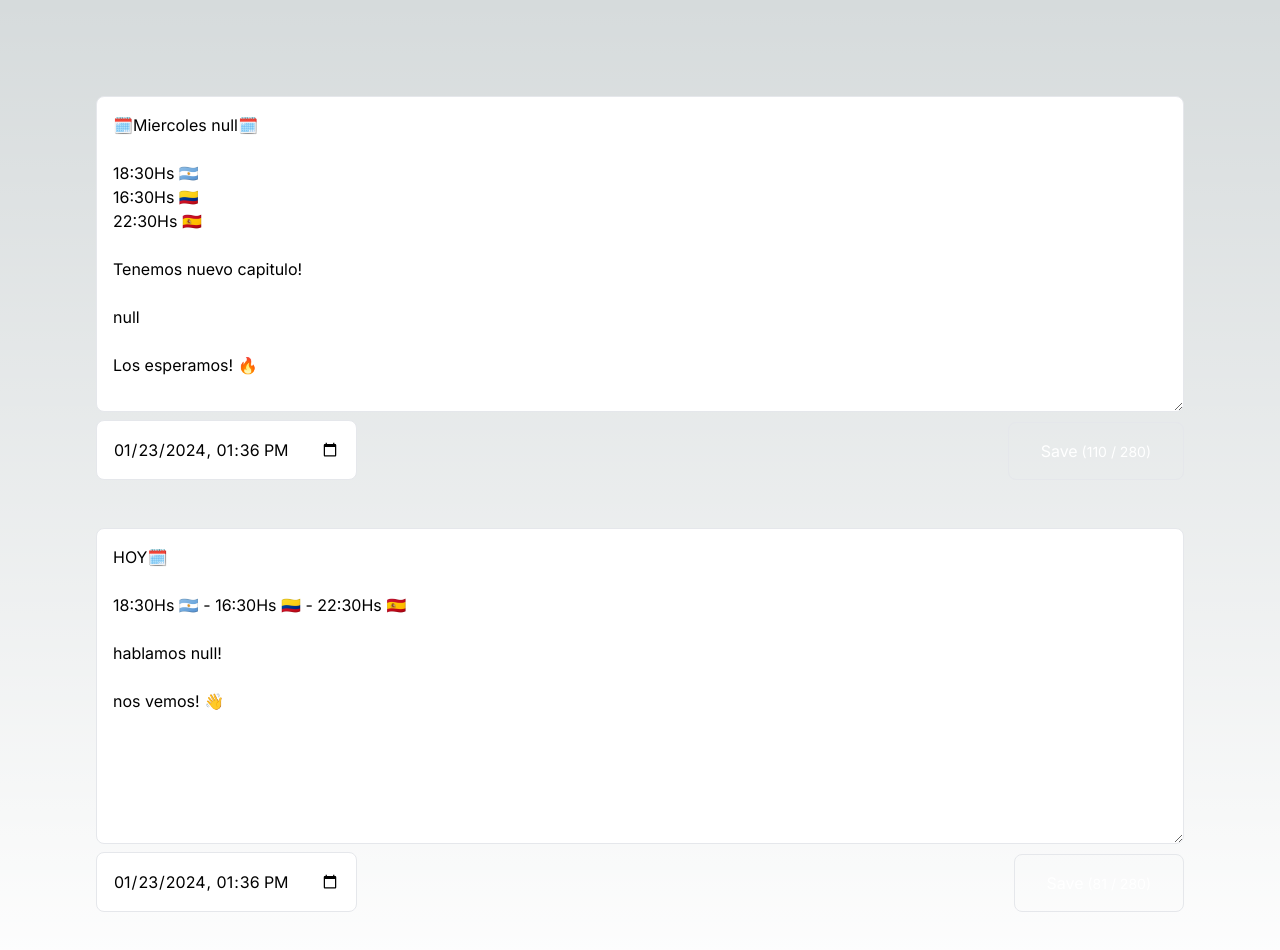
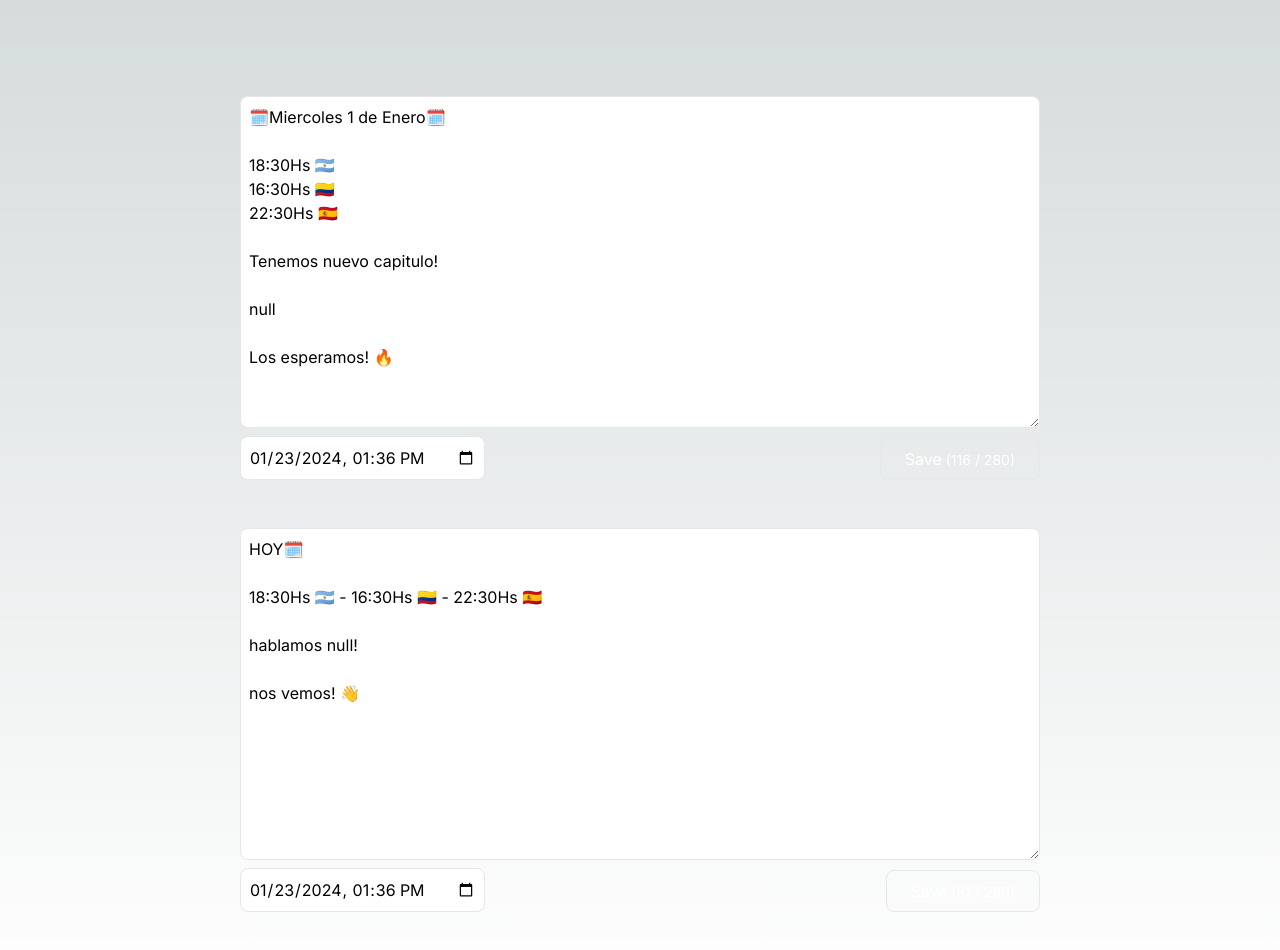
Before and after one commit to frontend-army/podcast-telegram-bot, a Next.js app: page /editor in a window 1280 px wide. Shown: the top 950 px of the page. Built offline with nearby package versions, Linux system fonts and the light colour scheme.

Commit message:
Corrections to editor

```diff
--- a/pages/api/create_episode.ts
+++ b/pages/api/create_episode.ts
@@ -79,7 +79,7 @@ export default async function handler(request: TelegramRequest, res: NextApiResp
 
         const notionEpisodeUrl = nextEpisodeDocResponse.results[0]?.url;
         const response = `Capítulo ${nextEpisodeNumber}: ${topic} ${notionEpisodeUrl}
-          Editor link: https://podcast-telegram-bot-seven.vercel.app/editor?date=${getNextPodcastDate(today).getDate()}/${getNextPodcastDate(today).getMonth()}&topic=${topic}&description=${description}`;
+          Editor link: https://podcast-telegram-bot-seven.vercel.app/editor?date=${getNextPodcastDate(today).getTime()}&topic=${topic}&description=${description}`;
         const sentMessage = await sendMessage(process.env.TELEGRAM_API_KEY, process.env.CHAT_ID, response);
         const oldMessageProperty = nextEpisodeDocResponse.results[0]?.properties?.telegram_message_id
         // TODO: Separate updating title from message_id and get new url for message.
--- a/src/app/editor/page.tsx
+++ b/src/app/editor/page.tsx
@@ -2,8 +2,12 @@
 import { useSearchParams } from 'next/navigation';
 import { useState } from "react";
 
+const months = [
+  "Enero", "Febrero", "Marzo", "Abril", "Mayo", "Junio", "Julio", "Agosto",
+  "Septiembre", "Octubre", "Noviembre", "Diciembre"
+]
 const templates = [
-  (chapter) => `🗓️Miercoles ${chapter.date}🗓️
+  (chapter) => `🗓️Miercoles ${chapter.date.getDate()} de ${months[chapter.date.getMonth()]}🗓️
 
 18:30Hs 🇦🇷
 16:30Hs 🇨🇴
@@ -11,50 +15,52 @@ const templates = [
 
 Tenemos nuevo capitulo!
 
-${chapter.title}
+${chapter.topic}
 
 Los esperamos! 🔥`,
   (chapter) => `HOY🗓️
 
 18:30Hs 🇦🇷 - 16:30Hs 🇨🇴 - 22:30Hs 🇪🇸
 
-hablamos ${chapter.title}!
+hablamos ${chapter.description}!
 
 nos vemos! 👋`
 ];
 
 export default function Home() {
   const searchParam = useSearchParams();
+  const [loading, setLoading] = useState(false);
   const [tweets = [], setTweets] = useState(
     templates.map((template) => ({
       text: template({
-        title: searchParam?.get('title'),
-        date: searchParam?.get('date'),
+        topic: searchParam?.get('topic'),
+        date: new Date(Number(searchParam?.get('date'))),
         description: searchParam?.get('description')
       }),
       date: new Date().toISOString().slice(0, 16)
     }))
   );
   const handleSave = async (tweet) => {
+    setLoading(true);
     await fetch("/api/tweet", {
       method: "POST",
       headers: {
         "Content-Type": "application/json"
       },
       body: JSON.stringify(tweet)
-    });
+    }).finally(() => setLoading(false));
     alert('Tweet saved!');
   }
   return (
-    <main className="flex min-h-screen flex-col items-center p-24 gap-12">
+    <main className="flex min-h-screen flex-col items-center py-24 px-4 gap-12">
       {tweets.map((tweet, index) => (
         <div
           key={index}
-          className="w-full h-96 flex flex-col items-center justify-center gap-2 text-black"
+          className="w-full h-96 max-w-[800px] flex flex-col items-center justify-center gap-2 text-black"
         >
           <textarea
             name="tweet"
-            className="w-full h-96 border rounded-lg p-4"
+            className="w-full h-96 border rounded-lg p-2"
             value={tweet.text}
             onChange={(e) => {
               setTweets((prev) => {
@@ -67,7 +73,7 @@ export default function Home() {
           <div className="w-full flex items-center justify-between">
             <input
               type="datetime-local"
-              className="border rounded-lg p-4"
+              className="border rounded-lg p-2"
               value={tweet.date}
               onChange={(e) => {
                 setTweets((prev) => {
@@ -79,8 +85,8 @@ export default function Home() {
             />
             <input type="hidden" id="timezone" name="timezone" value="-03:00" />
             <button
-              className="px-8 py-4 text-white border rounded-lg bg-balance self-end disabled:opacity-50"
-              disabled={tweet.text.length > 280}
+              className="px-6 py-2 text-white border rounded-lg bg-balance self-end disabled:opacity-50"
+              disabled={tweet.text.length > 280 || loading}
               onClick={() => handleSave(tweet)}
             >
               Save
```
